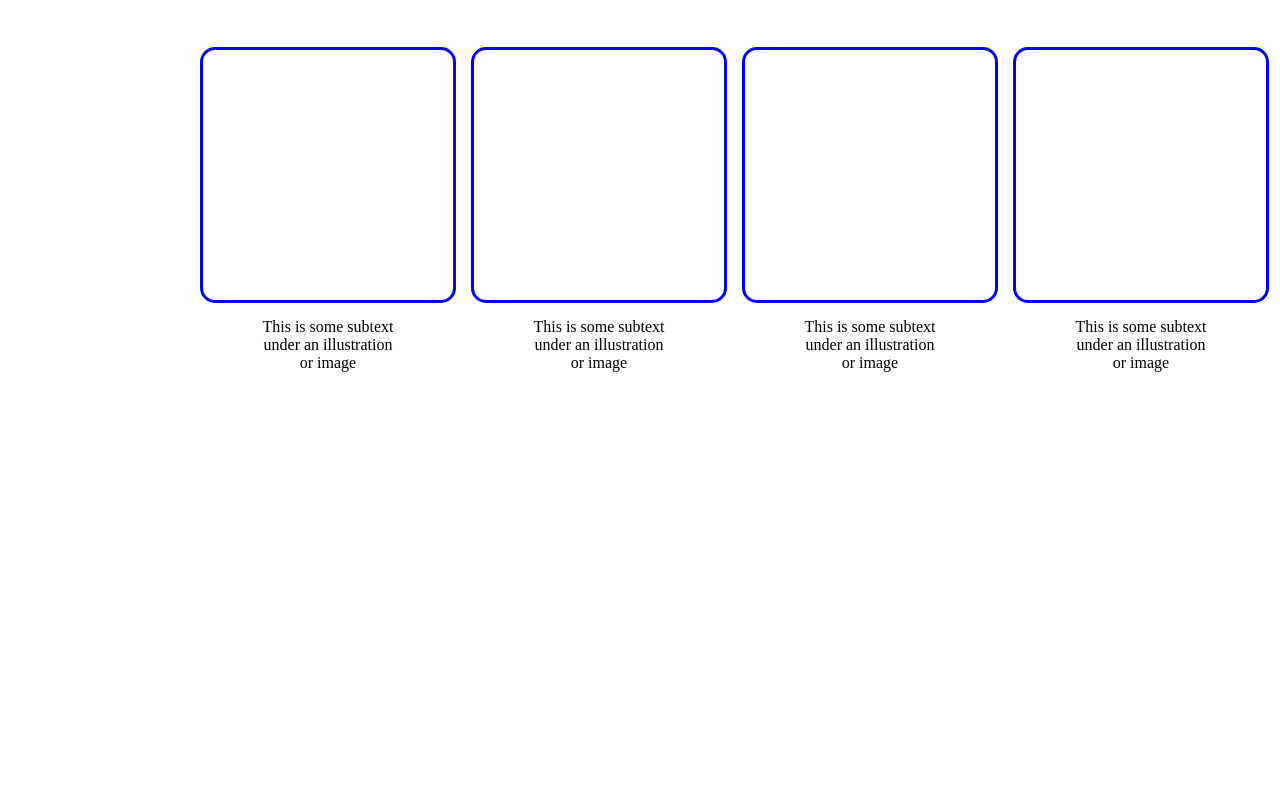
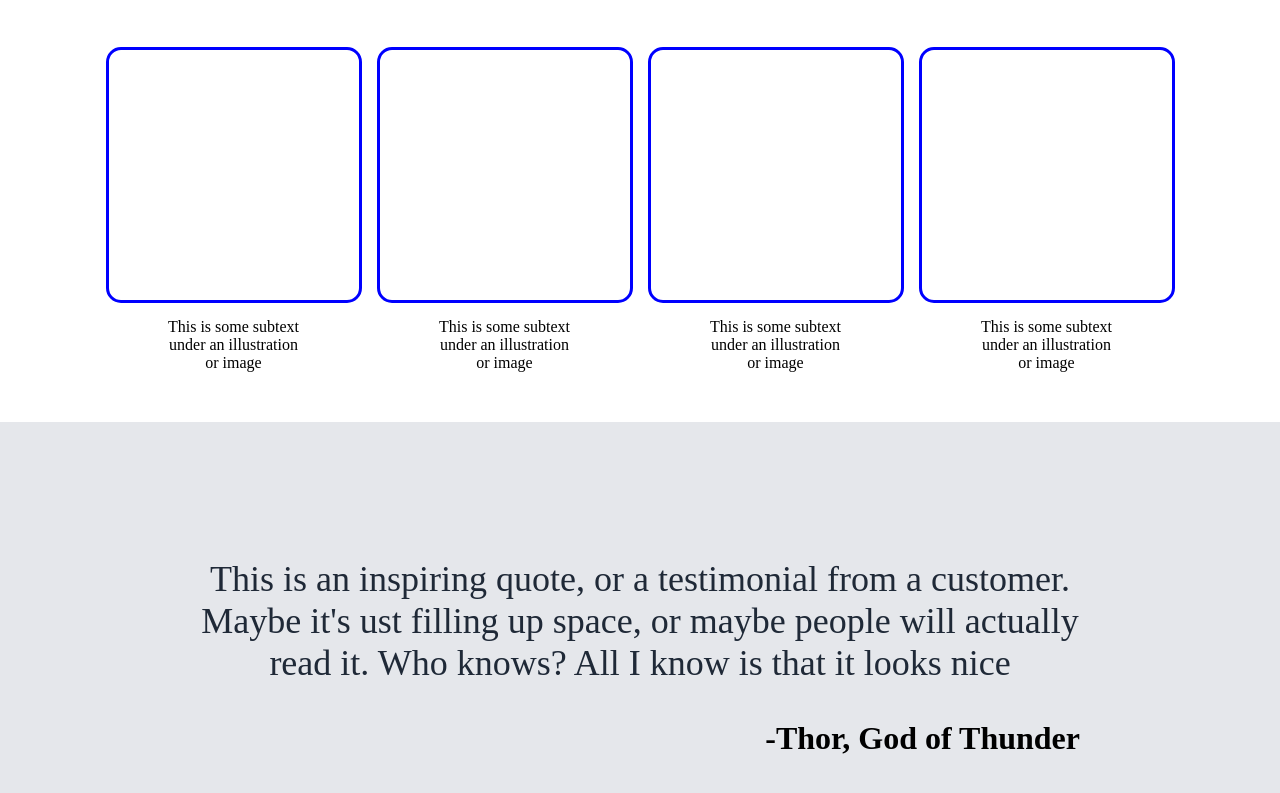
Before and after one commit to Jsravelo/landing-page-project, a plain HTML site: page index.html in a window 1280 px wide. Shown: the part 621-1414 px from the top of the page. Before the commit the page ends 1043 px from the top, so only its background shows below. Drawn offline with Linux system fonts and the light colour scheme.

Commit message:
add quotes section

```diff
--- a/index.html
+++ b/index.html
@@ -54,8 +54,11 @@
         </div>
 
         <div class="quotes">
+            <p>This is an inspiring quote, or a testimonial from a customer. Maybe it's ust filling up space,
+                or maybe people will actually read it. Who knows? All I know is that it looks nice</p>
+            <h1>-Thor, God of Thunder</h1>
+        </div>
 
-        </div>
         <div class="cta">
 
         </div>
--- a/style.css
+++ b/style.css
@@ -90,7 +90,8 @@ button {
 .squares {
     display: flex;
     padding: 50px 200px 50px 200px;
-    gap:15px
+    gap:15px;
+    justify-content: center;
 }
 
 .cuadro {
@@ -114,3 +115,20 @@ button {
     margin-right: 56px;
     margin-left: 56px
 }
+
+.quotes {
+    background-color: #E5E7EB;
+    padding: 100px 200px 100px 200px;
+    max-width: 100%
+}
+
+.quotes p {
+    font-size: 36px;
+    font-style: light italic;
+    color: #1f2937;
+    text-align: center;
+}
+
+h1 {
+    text-align: end;
+}
```
